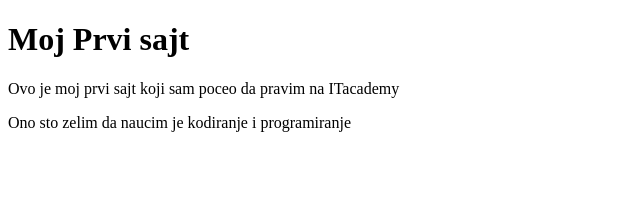
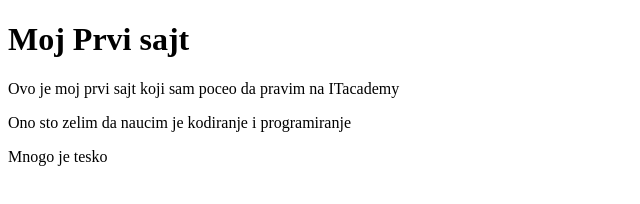
Before and after one commit to Aleksandar942/Front-end-development, a plain HTML site: page index.html in a window 1280 px wide. Shown: the whole page, without its empty margins (0-640 px from the left). Drawn offline with Linux system fonts and the light colour scheme.

Commit message:
New Paragraph Added

```diff
--- a/index.html
+++ b/index.html
@@ -10,5 +10,6 @@
     <h1>Moj Prvi sajt</h1>
     <p>Ovo je moj prvi sajt koji sam poceo da pravim na ITacademy</p>
 	<p>Ono sto zelim da naucim je kodiranje i programiranje </p>
+    <p>Mnogo je tesko</p>
 </body>
 </html>
```
